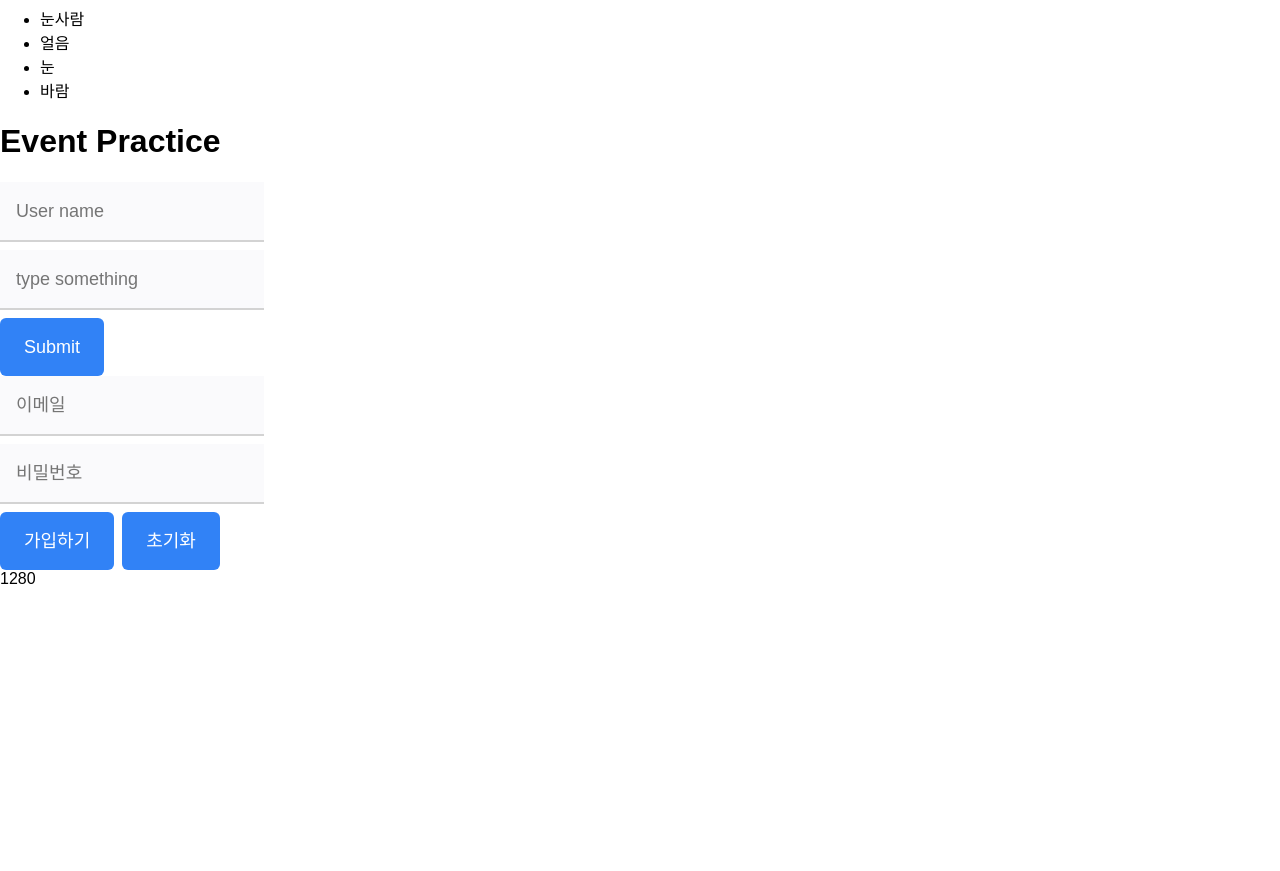
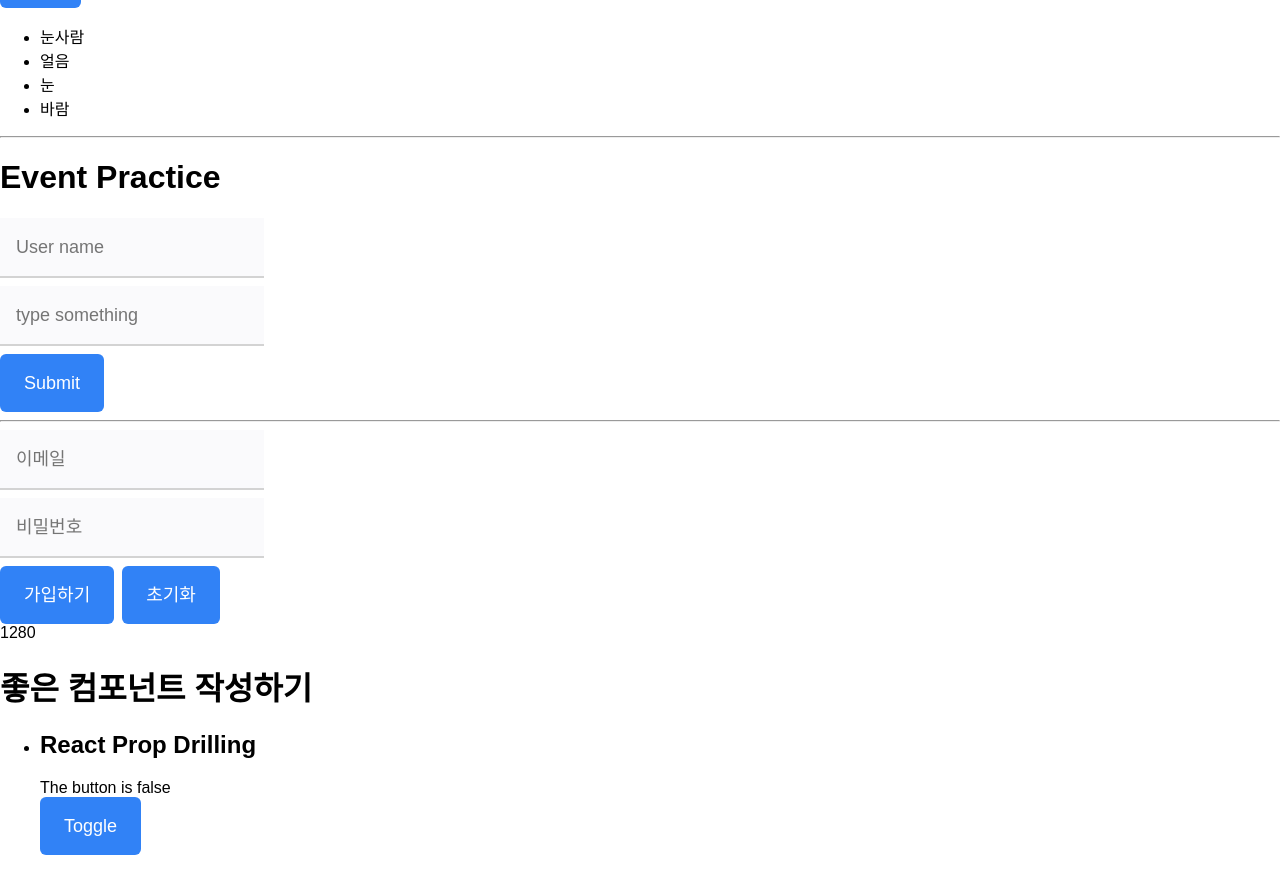
Before and after one commit to Hoon9901/react-study, a React (Create React App) app in the folder react_js/: page / in a window 1280 px wide. Shown: the part 340-1211 px from the top of the page. Before the commit the page ends 928 px from the top, so only its background shows below. Built offline with nearby package versions, Linux system fonts and the light colour scheme.

Commit message:
Study : 좋은 컴포넌트 설계

```diff
--- a/react_js/src/App.js
+++ b/react_js/src/App.js
@@ -7,6 +7,7 @@ import Hello from './ifrender/hello';
 import IterationSample from './recomponent/IterationSample';
 import EventPractice from './EventStudy/EventPractice';
 import JoinForm from './goodcomp/JoinForm';
+import Toggle from './goodcomp/propsDrilling';
 
 const App = () => {
     const [visible, setVisible] = useState(false);
@@ -26,9 +27,19 @@ const App = () => {
             {visible && <Info2 />}
             <Hello name="박성훈" color="red" isSpecial />
             <Hello color="pink" />
+            <hr />
             <IterationSample />
+            <hr />
             <EventPractice />
+            <hr />
             <JoinForm />
+            <h1>좋은 컴포넌트 작성하기</h1>
+            <ul>
+                <li>
+                    <h2>React Prop Drilling</h2>
+                    <Toggle />
+                </li>
+            </ul>
         </>
     );
 };
--- /dev/null
+++ b/react_js/src/goodcomp/propsDrilling.js
@@ -0,0 +1,52 @@
+import React from 'react';
+
+// Prop Drilling(threading)는 데이터가 직접적으로 필요하지 않고, 전달에만 도움이 되는
+// 리액트 컴포넌트 트리의 한 부분에서 -> 다른 부분으로 데이터를 전달하는 프로세스
+// 1. 간단한 토글 컴포넌트
+// function Toggle() {
+//     const [on, setOn] = React.useState(false);
+//     const toggle = () => setOn(o => !o);
+//     return (
+//         <div>
+//             <div>The button is {on ? 'on' : 'off'}</div>
+//             <button onClick={toggle}>Toggle</button>
+//         </div>
+//     );
+// }
+
+// 2. 2개 컴포넌트로 리팩토링
+function Toggle() {
+    const [on, setOn] = React.useState(false);
+    const toggle = () => setOn(o => !o);
+    return <Switch on={on} onToggle={toggle} />;
+}
+
+// 컴포넌트 하위 트리 구조
+function Switch({ on, onToggle }) {
+    // 현 컴포넌트는 props를 필요로 하지 않으므로,
+    // 필요로 하는 자식에 전달한다.
+    return (
+        <div>
+            <SwitchMessage on={on} />
+            <SwitchButton onToggle={onToggle} />
+        </div>
+    );
+}
+
+function SwitchMessage({ on }) {
+    return <div>The button is {`${on}`}</div>;
+}
+function SwitchButton({ onToggle }) {
+    return <button onClick={onToggle}>Toggle</button>;
+}
+
+// Toggle 에서 (on, toggle) 전달 -> Switch
+// Switch 에서 (on, toggle ) 전달 -> SwitchMeesgae, SwitchButton
+// props 변경시 3번 수정해야함,
+export default Toggle;
+
+// props drilling 이 무조건적으로 문제되는건 아니다
+// 2~3 계층 사이에서 데이터 전달은 GOOD (데이터 흐름 쉽게 추적)
+// 단점
+// 계층 구조 컴포넌트 분리가 어려움, props가 변경될때마다 전역 코드 수정해야함
+// 대응 -> 리덕스 또는 컴포넌트를 여러 구성 요소로 나눈다.
```
Also changed, not shown: react_js/src/goodcomp/breakComp.js (added, +38 -0 lines).
